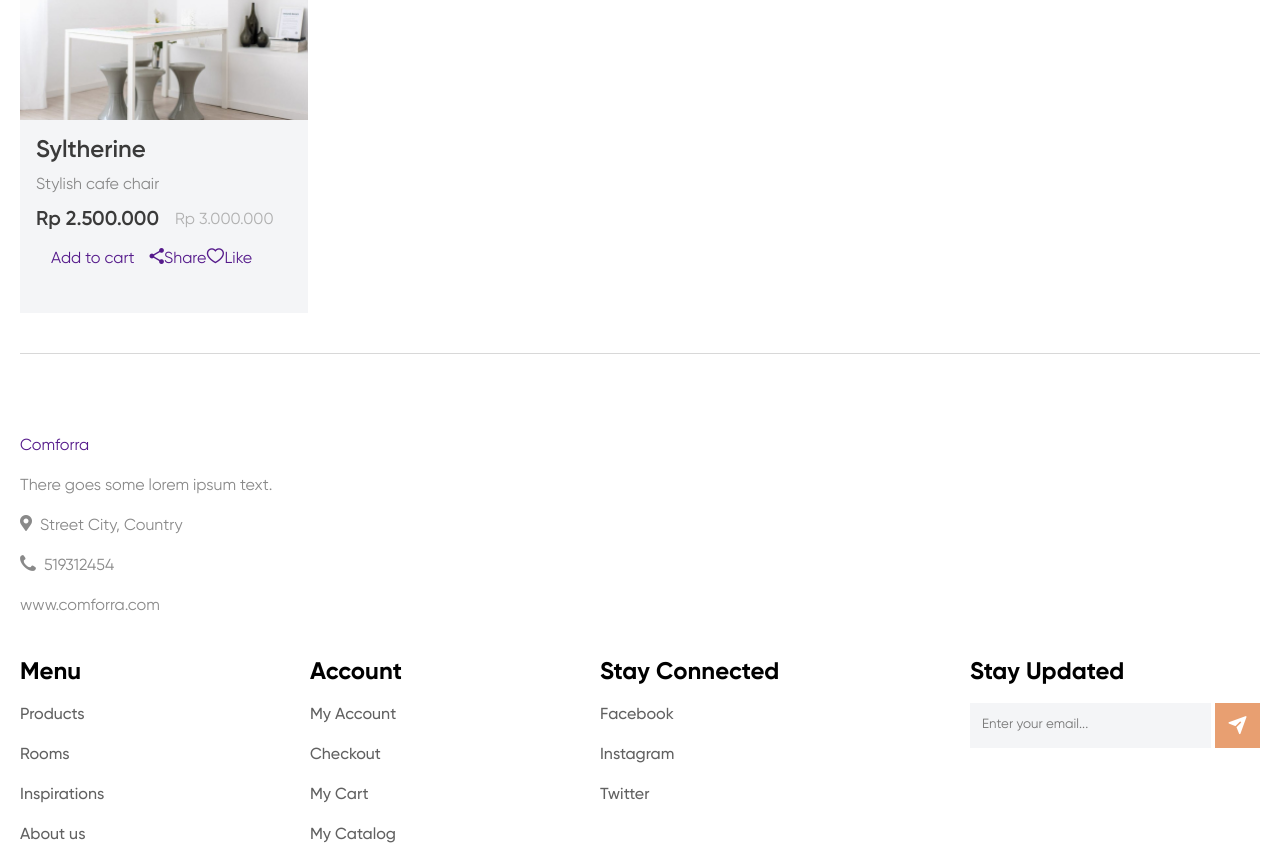
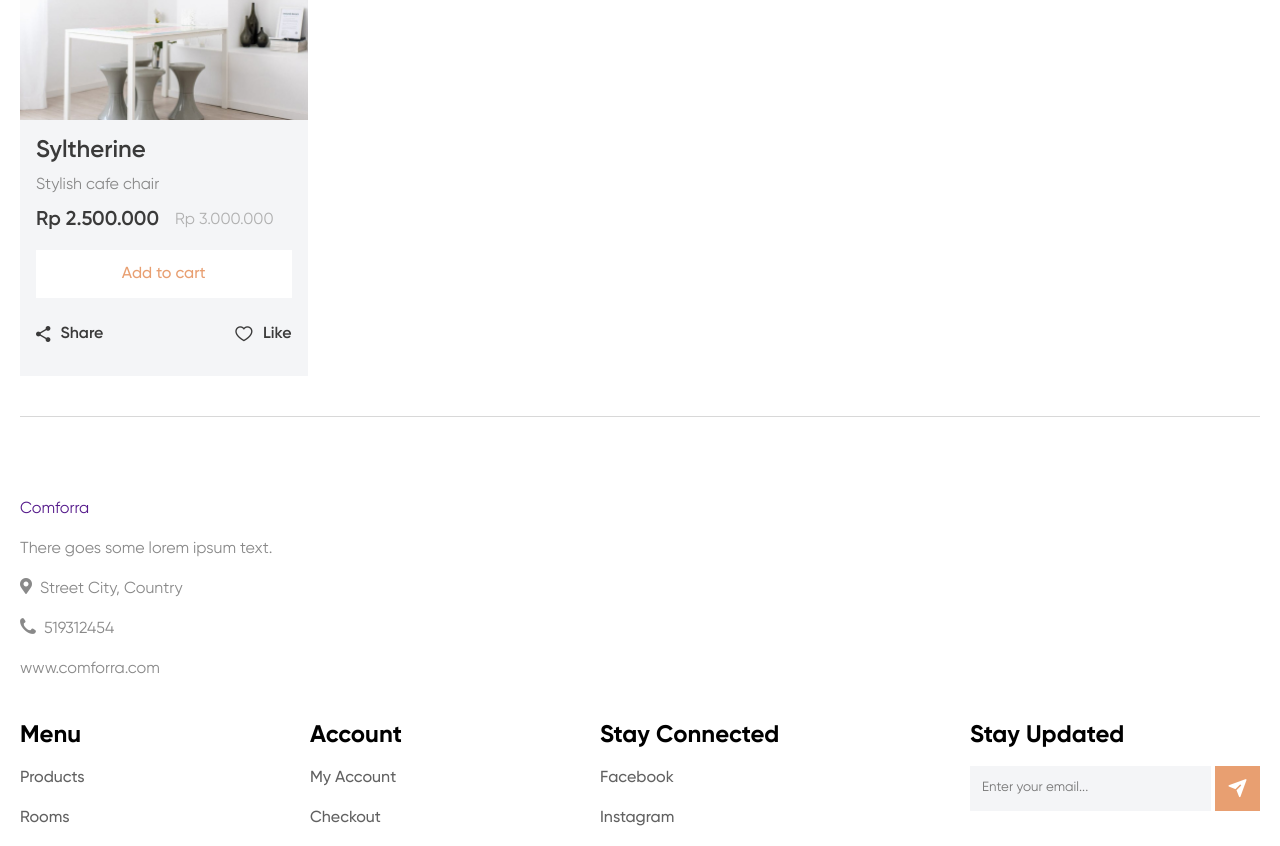
Before and after one commit to jugurj/comforra-furniture-shop, a Vue app: page / in a window 1280 px wide. Shown: the part 1270-2116 px from the top of the page. Built offline with nearby package versions, Linux system fonts and the light colour scheme.

Commit message:
ProductsItem actions styles Implemented ProductsItem actions styles on devices with hover and added padding and block structure for non hover devices fallback.

```diff
--- a/src/components/ProductsItem.vue
+++ b/src/components/ProductsItem.vue
@@ -44,6 +44,16 @@ export default {
   display: flex;
   flex-direction: column;
   position: relative;
+
+  @media (any-hover: hover) {
+    &:hover {
+      .product-item__actions {
+        visibility: visible;
+        opacity: 1;
+        transition: visibility 0s linear 0s, opacity 0.5s;
+      }
+    }
+  }
 
   &__labels {
     position: absolute;
@@ -123,5 +133,72 @@ export default {
       color: #b0b0b0;
     }
   }
+
+  &__actions {
+    @media (any-hover: none) {
+      padding-top: 15px;
+    }
+
+    @media (any-hover: hover) {
+      opacity: 0;
+      visibility: hidden;
+      position: absolute;
+      top: 0;
+      left: 0;
+      width: 100%;
+      height: 100%;
+      display: flex;
+      justify-content: center;
+      align-items: center;
+      transition: visibility 0s linear 0.5s, opacity 0.5s;
+      background-color: rgba(58, 58, 58, 0.75);
+      z-index: 3;
+    }
+  }
+}
+
+.actions-product {
+  &__body {
+    display: flex;
+    flex-wrap: wrap;
+    justify-content: space-between;
+  }
+
+  &__button {
+    flex: 1 1 100%;
+    color: $orangeColor;
+    font-weight: 500;
+    background-color: #fff;
+
+    &:hover {
+      background-color: $orangeColor;
+      color: #fff;
+    }
+
+    &:not(:last-child) {
+      margin-bottom: 24px;
+    }
+  }
+
+  &__link {
+    display: flex;
+    align-items: center;
+    color: inherit;
+    font-weight: 600;
+    transition: color 0.3s ease 0;
+
+    &::before {
+      margin-right: 10px;
+      font-size: 16px;
+    }
+
+    @media (any-hover: hover) {
+      color: #fff;
+
+      &:hover {
+        color: $orangeColor;
+      }
+    }
+  }
 }
 </style>
```
